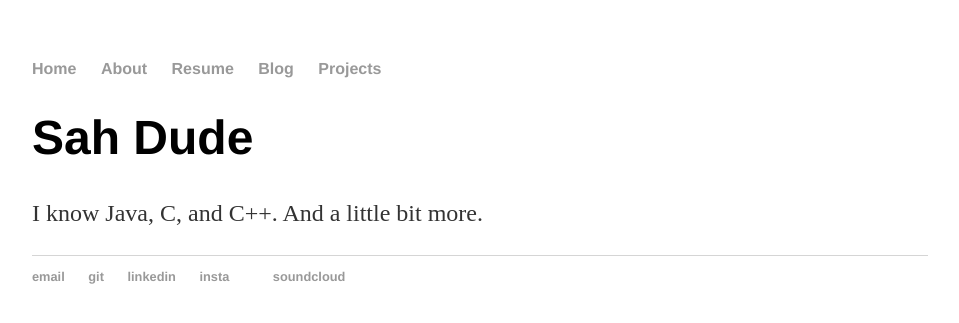
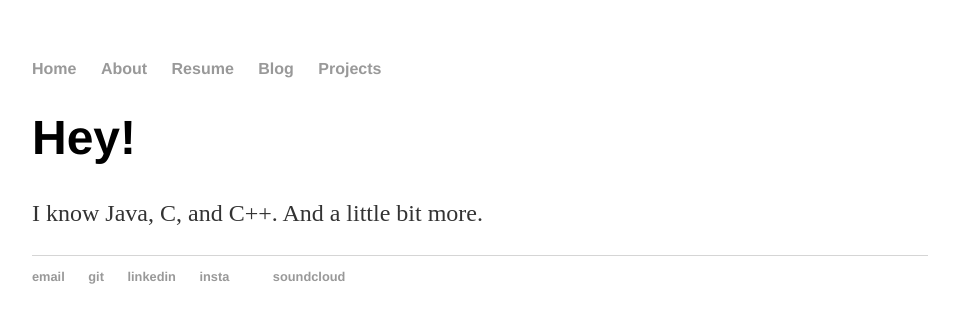
Before and after one commit to matthewjlee/matthewjlee.github.io, a Jekyll site: the page built from index.html, in a window 1280 px wide. Shown: the top 323 px of the page, without its empty margins (160-1119 px from the left). Built offline with Jekyll 4.4.1, drawn with Linux system fonts in a browser that asks for light colours.

Commit message:
Update index.html

```diff
--- a/index.html
+++ b/index.html
@@ -3,6 +3,6 @@ layout: default
 title: Matt Can Code.
 ---
 <div class="blurb">
-	<h1>Sah Dude</h1>
+	<h1>Hey!</h1>
 	<p>I know Java, C, and C++. And a little bit more. </p>
 </div><!-- /.blurb -->
```
